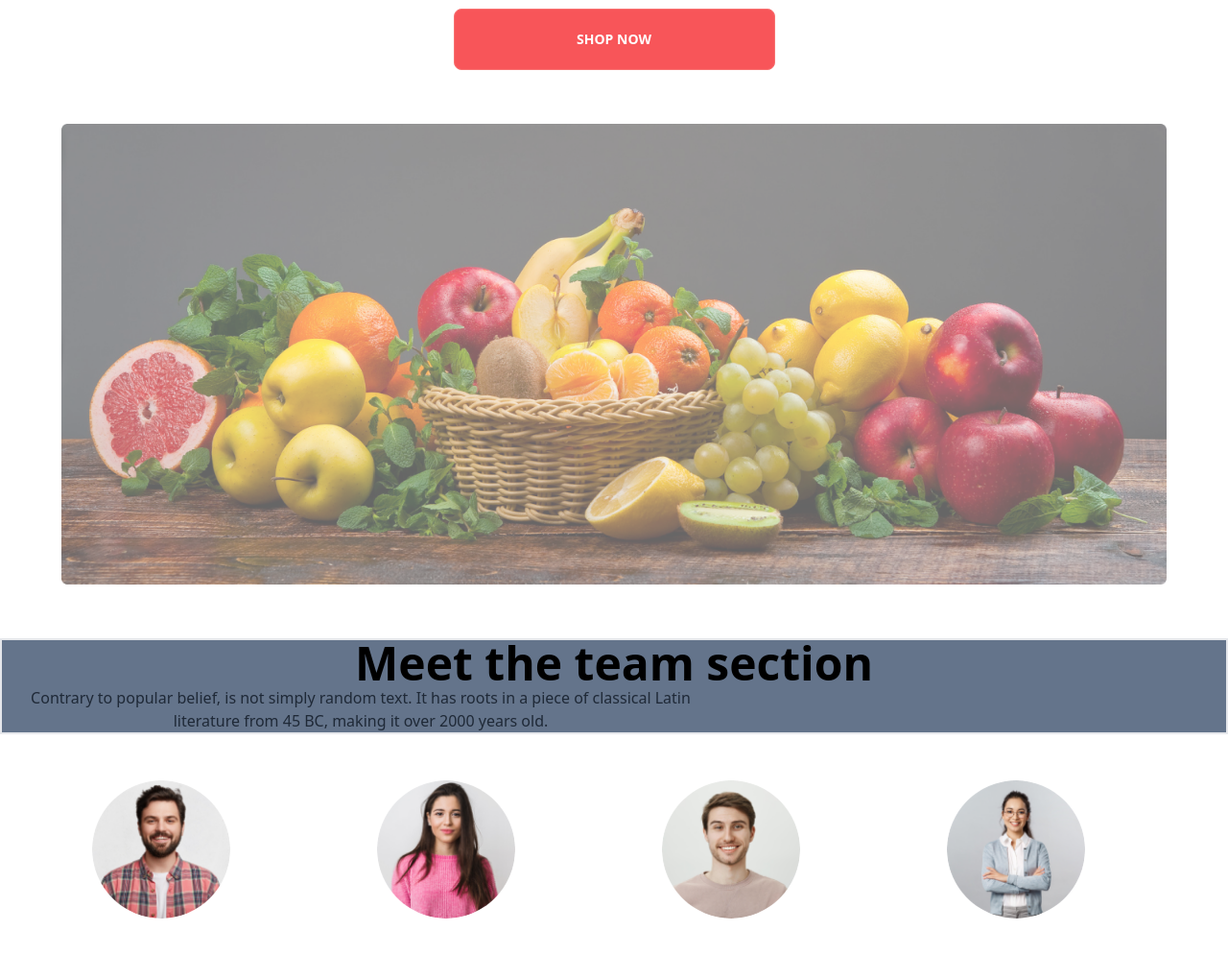
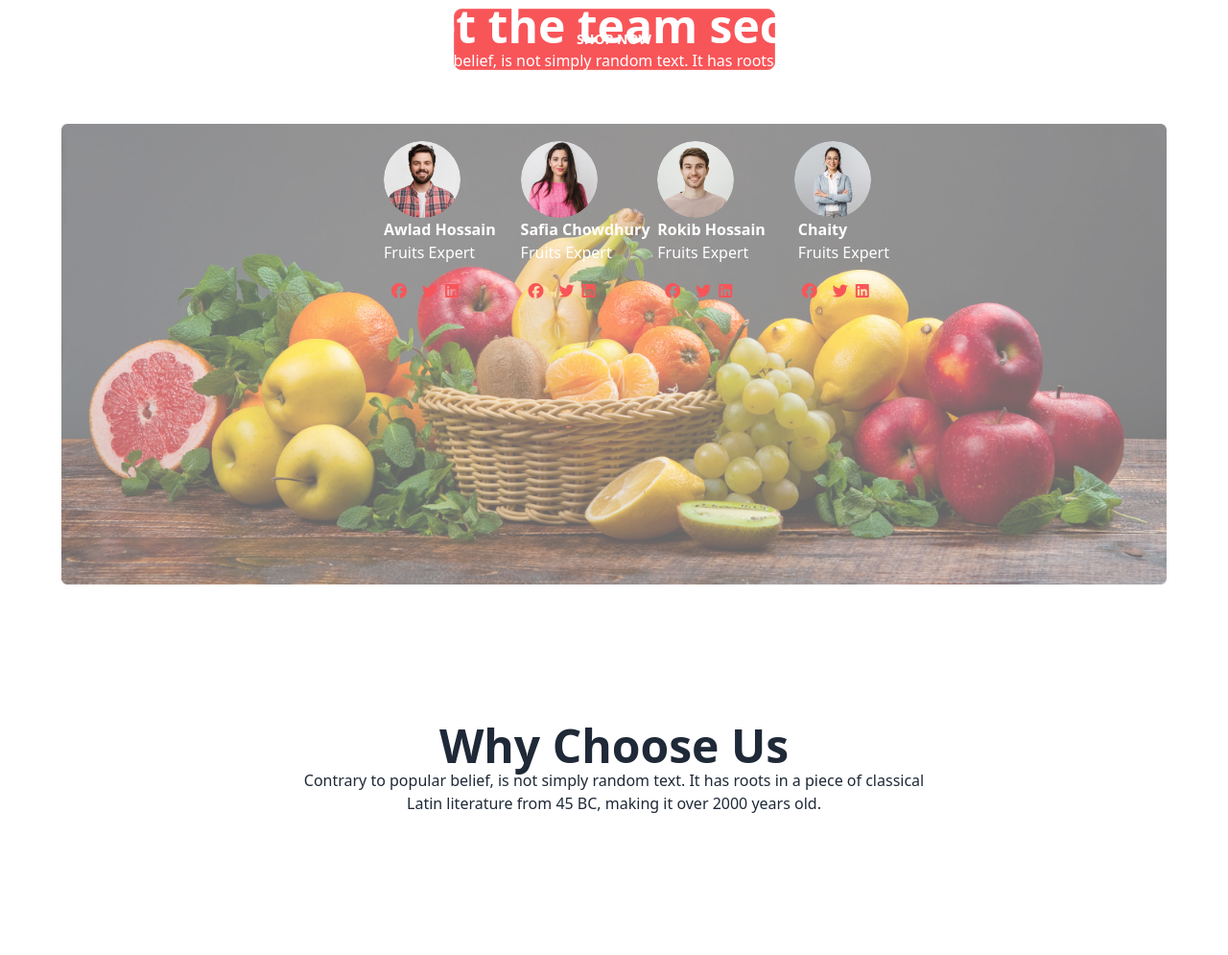
Before and after one commit to Shazidul-Rahy/assignment-3, a plain HTML site: page index.html in a window 1280 px wide. Shown: the part 1861-2856 px from the top of the page at 96% size. Drawn offline with nearby package versions, Linux system fonts and the light colour scheme.

Commit message:
commited at night

```diff
--- a/index.html
+++ b/index.html
@@ -11,6 +11,9 @@
 <link rel="preconnect" href="https://fonts.googleapis.com">
 <link rel="preconnect" href="https://fonts.gstatic.com" crossorigin>
 <link href="https://fonts.googleapis.com/css2?family=Lato:wght@400;700;900&family=Manrope:wght@400;500;600;700;800&family=Open+Sans&display=swap" rel="stylesheet">
+<!-- Font Awesome Kit -->
+<script src="https://kit.fontawesome.com/48bcee5b12.js" crossorigin="anonymous"></script>
+
 <style>
     .font{
         font-family: 'Lato', sans-serif;
@@ -251,27 +254,98 @@
         <!-- Meet the team section-->
 
         <section>
-          <div class="mx-auto lg:mx-16 my-14 relative">
+          <div class="mx-5 lg:mx-16 my-14 relative">
             <img class="opacity-60" src="images/banner1.png" alt="">
           </div>
-          <div>
-            <div class="border-2 text-center bg-slate-500">
-              <h1 class="font-extrabold text-black text-5xl">
+
+          <div class="absolute -bottom-[1440px] left-80">
+            <div class="text-center">
+              <h1 class="font-extrabold text-white text-5xl">
                 Meet the team section
               </h1>
-              <p class="font-medium text-base w-[700px] ml-6">Contrary to popular belief, is not simply random text. It has roots in a piece of classical Latin literature from 45 BC, making it over 2000 years old.</p>
+              <p class="font-medium text-base text-white">Contrary to popular belief, is not simply random text. It has roots in a piece of classical <br> Latin literature from 45 BC, making it over 2000 years old.</p>
             </div>
-            <div class="my-12 ml-24">
+            <!-- image & caption-1 -->
+            <div class="my-12 ml-20 w-auto">
               <div class="grid grid-cols-4 gap-1">
-                <div><img class="w-36 h-36 rounded-full" src="images/member1.png" alt=""></div>
-                <div><img class="w-36 h-36 rounded-full" src="images/member2.png" alt=""></div>
-                <div><img class="w-36 h-36 rounded-full" src="images/member3.png" alt=""></div>
-                <div><img class="w-36 h-36 rounded-full" src="images/member4.png" alt=""></div>
+                <div>
+                  <img class="w-20 h-20 rounded-full" src="images/member1.png" alt="">
+                       <div class="ml-0">
+                          <caption class="caption-bottom">
+                              <h6 class="font-bold text-white">Awlad Hossain</h6>
+                                <p class="text-white font-medium">Fruits Expert</p>
+                          </caption>
+                       </div>
+                       <div class="flex gap-2 my-4 items-center">
+                        <p></p><i class="fa-brands fa-facebook text-[#F85559]"></i></p>
+                        <p><i class="fa-brands fa-twitter text-[#F85559]"></i></p>
+                        <p><i class="fa-brands fa-linkedin text-[#F85559]"></i></p>
+                       </div>
+                </div>
+                <!-- image & caption-2 -->
+                <div>
+                  <img class="w-20 h-20 rounded-full" src="images/member2.png" alt="">
+                  <div class="ml-0">
+                    <caption class="caption-bottom">
+                        <h6 class="font-bold text-white">Safia Chowdhury</h6>
+                          <p class="text-white font-medium">Fruits Expert</p>
+                    </caption>
+                 </div>
+                 <div class="flex gap-2 my-4 items-center">
+                  <p></p><i class="fa-brands fa-facebook text-[#F85559]"></i></p>
+                  <p><i class="fa-brands fa-twitter text-[#F85559]"></i></p>
+                  <p><i class="fa-brands fa-linkedin text-[#F85559]"></i></p>
+                 </div>
+                </div>
+                <!-- image & caption-3 -->
+                <div>
+                  <img class="w-20 h-20 rounded-full" src="images/member3.png" alt="">
+                  <div class="ml-0">
+                    <caption class="caption-bottom">
+                        <h6 class="font-bold text-white">Rokib Hossain</h6>
+                          <p class="text-white font-medium">Fruits Expert</p>
+                    </caption>
+                 </div>
+                 <div class="flex gap-2 my-4 items-center">
+                  <p></p><i class="fa-brands fa-facebook text-[#F85559]"></i></p>
+                  <p><i class="fa-brands fa-twitter text-[#F85559]"></i></p>
+                  <p><i class="fa-brands fa-linkedin text-[#F85559]"></i></p>
+                 </div>
+                </div>
+                <!-- image & caption-4 -->
+                <div>
+                  <img class="w-20 h-20 rounded-full" src="images/member4.png" alt="">
+                  <div class="ml-1">
+                    <caption class="caption-bottom">
+                        <h6 class="font-bold text-white">Chaity</h6>
+                          <p class="text-white font-medium">Fruits Expert</p>
+                    </caption>
+                 </div>
+                 <div class="flex gap-2 my-4 items-center">
+                  <p></p><i class="fa-brands fa-facebook text-[#F85559]"></i></p>
+                  <p><i class="fa-brands fa-twitter text-[#F85559]"></i></p>
+                  <p><i class="fa-brands fa-linkedin text-[#F85559]"></i></p>
+                 </div>
+                </div>
 
               </div>
             </div>
           </div>
         </section>
+
+        <!-- Why Choose Us -->
+
+        <Section>
+          <div class="text-center my-36">
+            <h1 class="font-extrabold text-5xl">
+              Why Choose Us
+            </h1>
+            <p class="font-medium text-base">
+              Contrary to popular belief, is not simply random text. It has roots in a piece of classical <br> Latin literature from 45 BC, making it over 2000 years old.
+            </p>
+          </div>
+
+        </Section>
 
     </main>
 
```
Also changed, not shown: tailwind.config.js (line endings or trailing spaces).
